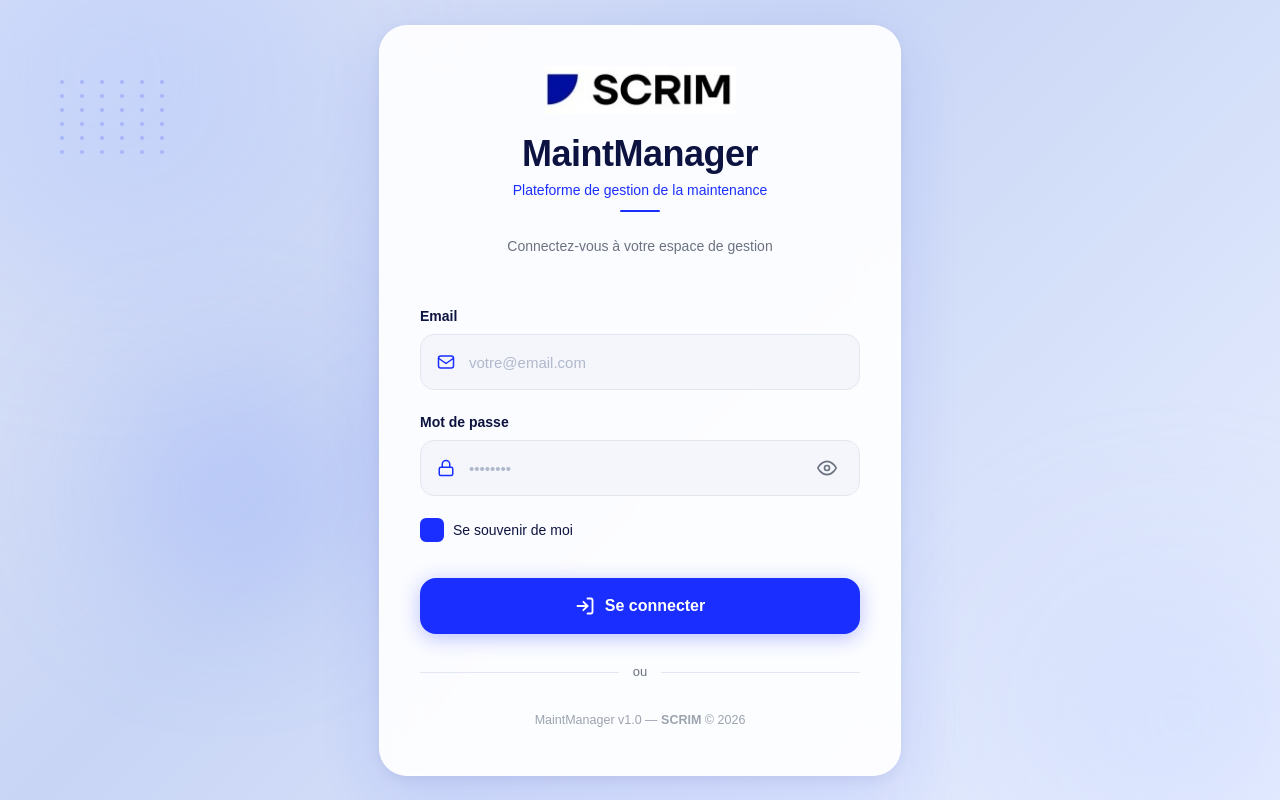
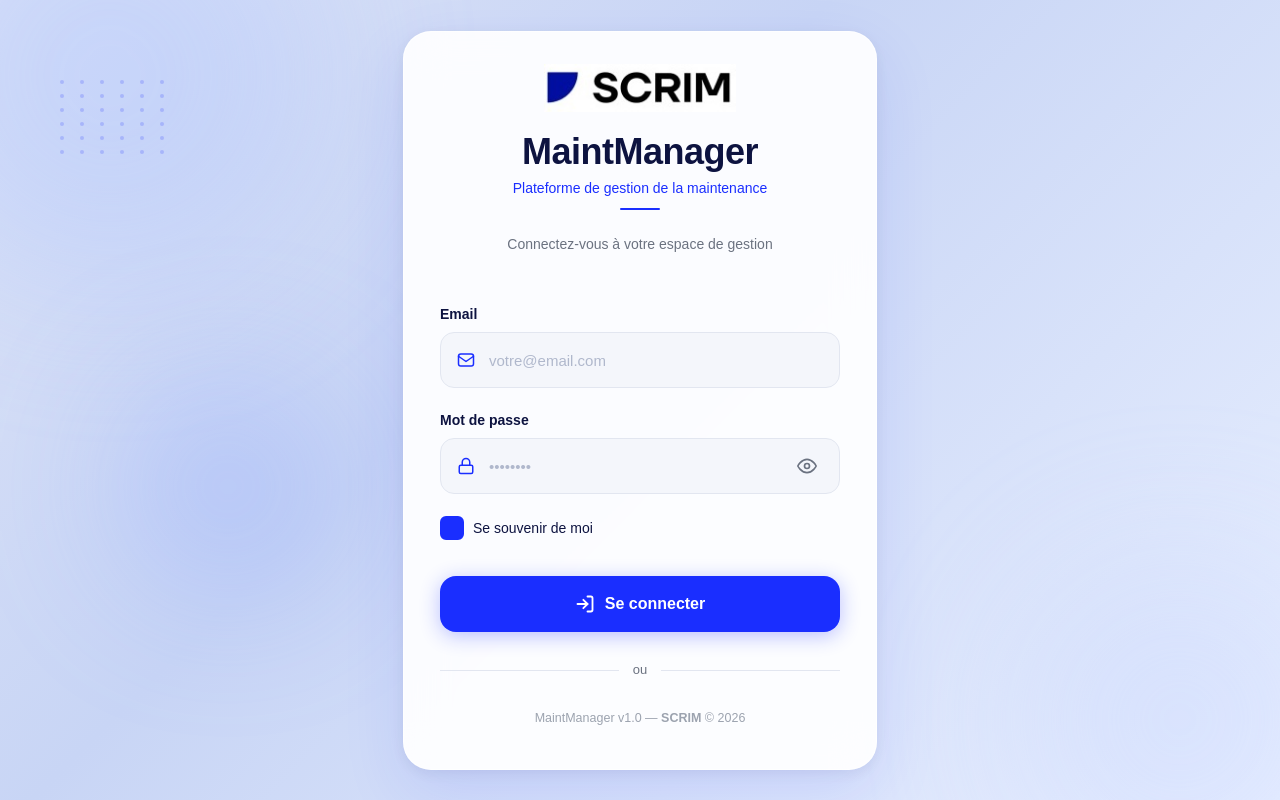
Before and after one commit to biomedmaint-abir/ultrasound-frontend, an Angular app: page /auth in a window 1280 px wide. Built offline with nearby package versions, Linux system fonts and the light colour scheme.

Commit message:
fix: reduce card size

```diff
--- a/src/app/auth/login/login.scss
+++ b/src/app/auth/login/login.scss
@@ -37,9 +37,9 @@
   background: rgba(255,255,255,0.92);
   backdrop-filter: blur(20px);
   border-radius: 28px;
-  padding: 40px 40px 32px;
+  padding: 32px 36px 28px;
   width: 100%;
-  max-width: 440px;
+  max-width: 400px;
   box-shadow: 0 24px 64px rgba(26,46,255,0.10), 0 4px 16px rgba(13,19,64,0.07);
   border: 1px solid rgba(255,255,255,0.7);
   position: relative;
```
